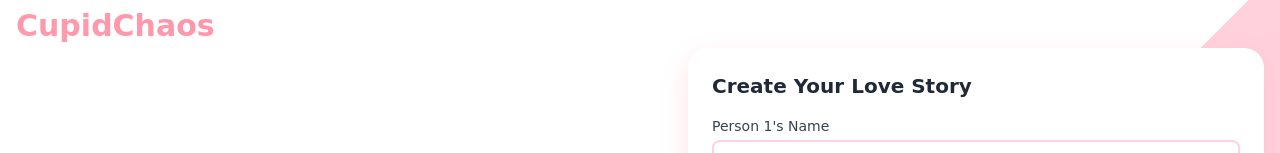
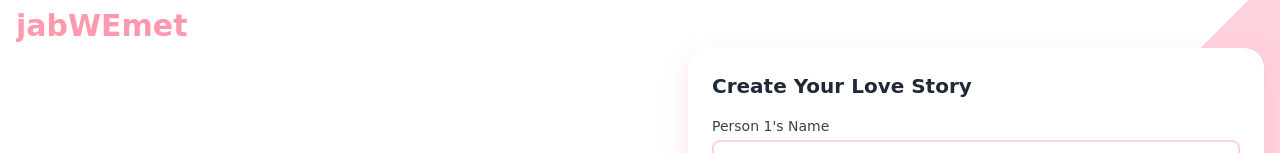
Before and after one commit to jamaljm/CupidChaos, a Next.js app in the folder frontend/: page / in a window 1280 px wide. Shown: the top 153 px of the page. Built offline with nearby package versions, Linux system fonts and the light colour scheme.

Commit message:
changed the website name

```diff
--- a/frontend/app/page.tsx
+++ b/frontend/app/page.tsx
@@ -136,7 +136,7 @@ export default function Home() {
       {/* Navbar */}
       <nav className="  fixed top-0 left-0 right-0 z-50 py-2 px-4">
         <div className="container mx-auto max-w-7xl">
-          <h1 className="title text-2xl md:text-3xl">CupidChaos</h1>
+          <h1 className="title text-2xl md:text-3xl">jabWEmet</h1>
 
         </div>
       </nav>
--- a/frontend/components/Story.tsx
+++ b/frontend/components/Story.tsx
@@ -245,7 +245,7 @@ export default function StoryBook({ initialStoryData }: StoryBookProps) {
       <nav className="navbar fixed top-0 left-0 right-0 z-50 py-3 px-6 bg-white/90 backdrop-blur-sm shadow-sm">
         <div className="container mx-auto flex justify-between items-center">
           <h1 className="title text-3xl font-bold bg-gradient-to-r from-pink-500 to-red-400 text-transparent bg-clip-text">
-            CupidChaos
+            jabWEmet
           </h1>
           <Link
             href="/"
```
Also changed, not shown: 1 other file (tests, documents, lock files or other folders).
